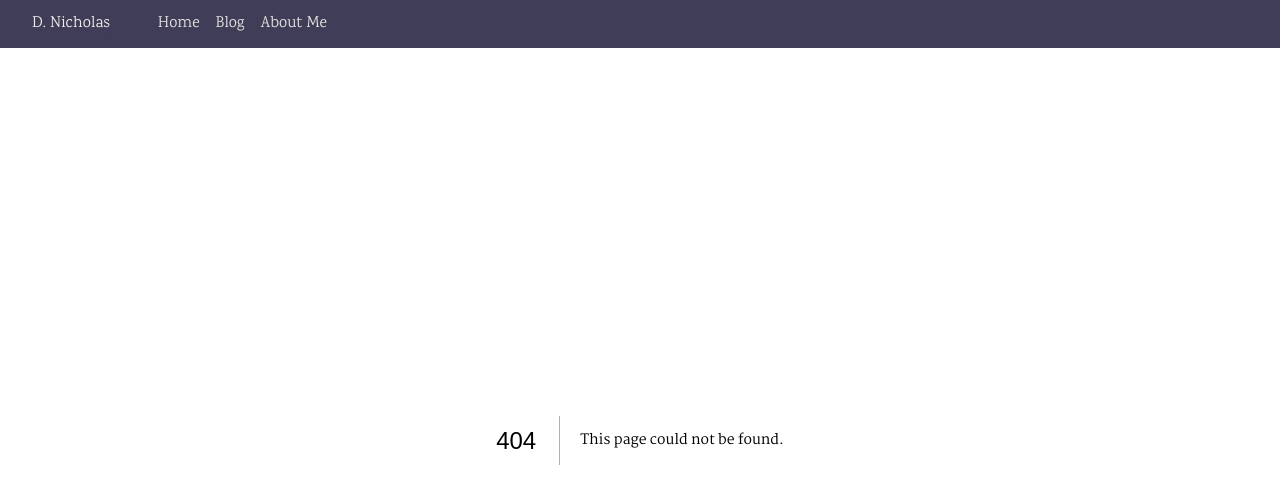
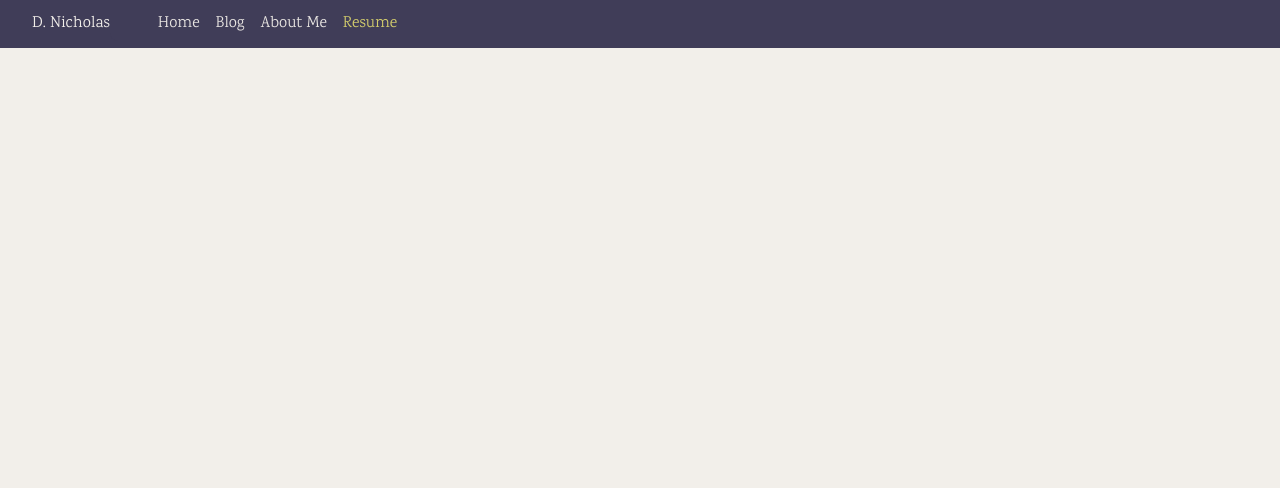
Before and after one commit to dead-alchemy/personal-site, a Next.js app: page /resume in a window 1280 px wide. Before the commit this address had no page. Shown: the top 488 px of the page. Built offline with nearby package versions, Linux system fonts and the light colour scheme; a web font is replaced by a local one.

Commit message:
adding resume

```diff
--- a/components/Nav.jsx
+++ b/components/Nav.jsx
@@ -58,6 +58,15 @@
 							<a>About Me</a>
 						</Link>
 					</li>
+					<li
+						className={
+							router.pathname == "/resume" ? styles["active"] : ""
+						}
+					>
+						<Link href="/resume">
+							<a>Resume</a>
+						</Link>
+					</li>
 				</ul>
 			</div>
 		</nav>
--- /dev/null
+++ b/pages/resume.jsx
@@ -0,0 +1,13 @@
+import React from "react";
+
+const Resume = () => {
+	return (
+		<div>
+			<div>
+				<div></div>
+			</div>
+		</div>
+	);
+};
+
+export default Resume;
```
